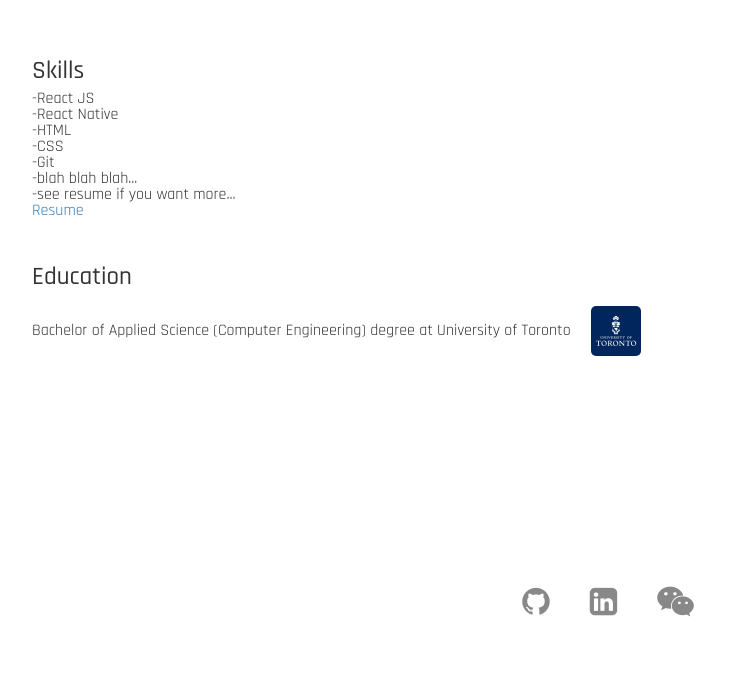
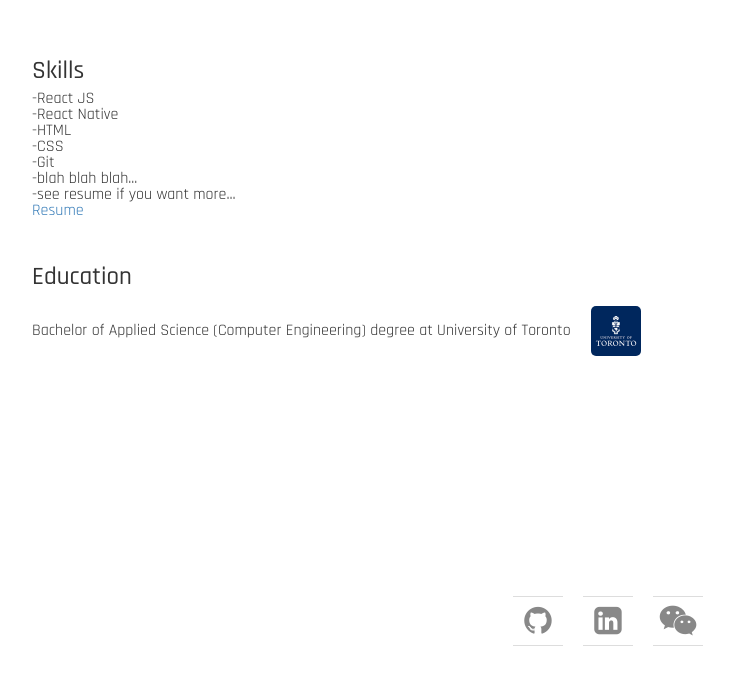
Before and after one commit to ckybryan/personal-site, a React (Create React App) app: page / in a window 1280 px wide. Shown: the part 1017-1691 px from the top of the page, without its empty margins (32-766 px from the left). Built offline with nearby package versions, Linux system fonts and the light colour scheme.

Commit message:
added spin animation

```diff
--- a/src/pages/Home.css
+++ b/src/pages/Home.css
@@ -116,17 +116,17 @@
   color: #6e5494;
 }
 
-.HM-social-icon.wechat:hover{
+.HM-social-icon.wechat:hover {
   color: #7bb32e;
 }
 
-.HM-modal{
+.HM-modal {
   display: flex;
   justify-content: center;
   align-items: center;
 }
 
-.HM-modal img{
+.HM-modal img {
   width: 80%;
 }
 
@@ -137,3 +137,83 @@
     left: 0;
   }
 }
+
+.HM-animated-border {
+  position: relative;
+  width: 50px;
+  height: 50px;
+  margin: 10px;
+  justify-content: center;
+  align-items: center;
+  display: flex;
+}
+
+.HM-animated-border:hover{
+  text-decoration: none;
+}
+
+.HM-animated-border span:nth-child(1), .HM-animated-border span:nth-child(3) {
+  height: 1px;
+  background: #ddd;
+  position: absolute;
+  width: 100%;
+  transition: transform 0.5s;
+}
+
+.HM-animated-border span:nth-child(1) {
+  top: 0;
+  left: 0;
+  transform-origin: right;
+}
+
+.HM-animated-border span:nth-child(3) {
+  bottom: 0;
+  right: 0;
+  transform-origin: left;
+}
+
+.HM-animated-border span:nth-child(2), .HM-animated-border span:nth-child(4) {
+  width: 1px;
+  background: #ddd;
+  position: absolute;
+  height: 100%;
+  transition: transform 0.5s;
+}
+
+.HM-animated-border span:nth-child(2) {
+  top: 0;
+  left: 0;
+  transform-origin: bottom;
+  transform: scaleY(0)
+}
+
+.HM-animated-border span:nth-child(4) {
+  bottom: 0;
+  right: 0;
+  transform-origin: top;
+  transform: scaleY(0)
+}
+
+.HM-animated-border:hover span:nth-child(1), .HM-animated-border:hover span:nth-child(3) {
+  transform: scaleX(0)
+}
+
+.HM-animated-border:hover span:nth-child(1) {
+  transform-origin: left;
+}
+
+.HM-animated-border:hover span:nth-child(3) {
+  transform-origin: right;
+}
+
+.HM-animated-border:hover span:nth-child(2), .HM-animated-border:hover span:nth-child(4) {
+  transform: scaleY(1);
+}
+
+.HM-animated-border:hover span:nth-child(2) {
+  transform-origin: top;
+}
+
+.HM-animated-border:hover span:nth-child(4) {
+  transform-origin: bottom;
+}
--- a/src/pages/Home.js
+++ b/src/pages/Home.js
@@ -75,20 +75,36 @@ class Home extends Component {
             href="https://github.com/cky-BryanChan"
             target="_blank"
             rel="noopener noreferrer"
+            className="HM-animated-border"
           >
+            <span />
+            <span />
+            <span />
+            <span />
             <i className="fa fa-github fa-2x HM-social-icon github" />
           </a>
           <a
             href="https://www.linkedin.com/in/cky-bryanchan/"
             target="_blank"
             rel="noopener noreferrer"
+            className="HM-animated-border"
           >
+            <span />
+            <span />
+            <span />
+            <span />
             <i className="fa fa-linkedin-square fa-2x HM-social-icon linkedin" />
           </a>
-          <i
-            className="fa fa-weixin fa-2x HM-social-icon wechat"
+          <a
+            className="HM-animated-border"
             onClick={() => this.setState({ showModal: true })}
-          />
+          >
+            <span />
+            <span />
+            <span />
+            <span />
+            <i className="fa fa-weixin fa-2x HM-social-icon wechat"/>
+          </a>
         </div>
 
         <Modal
```
